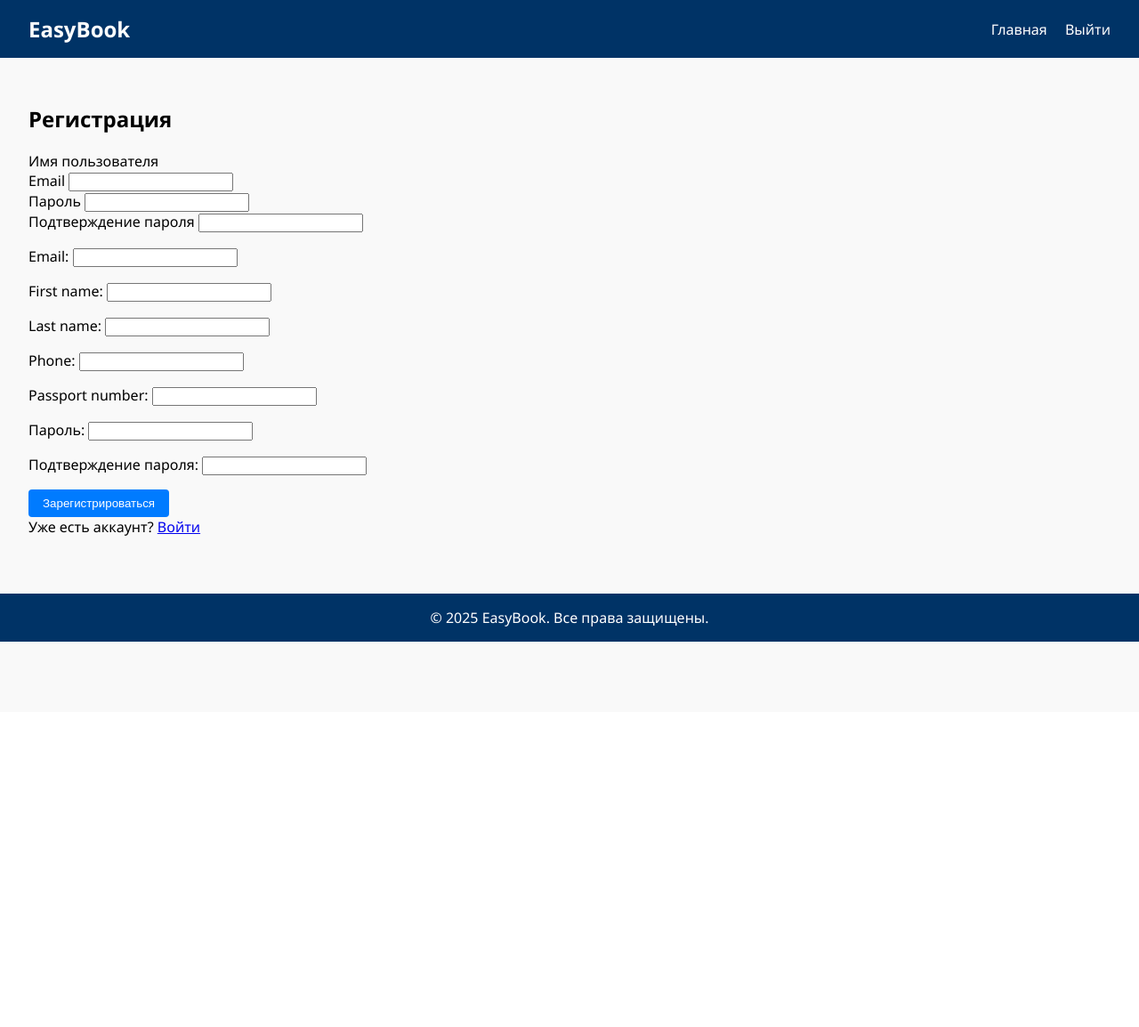
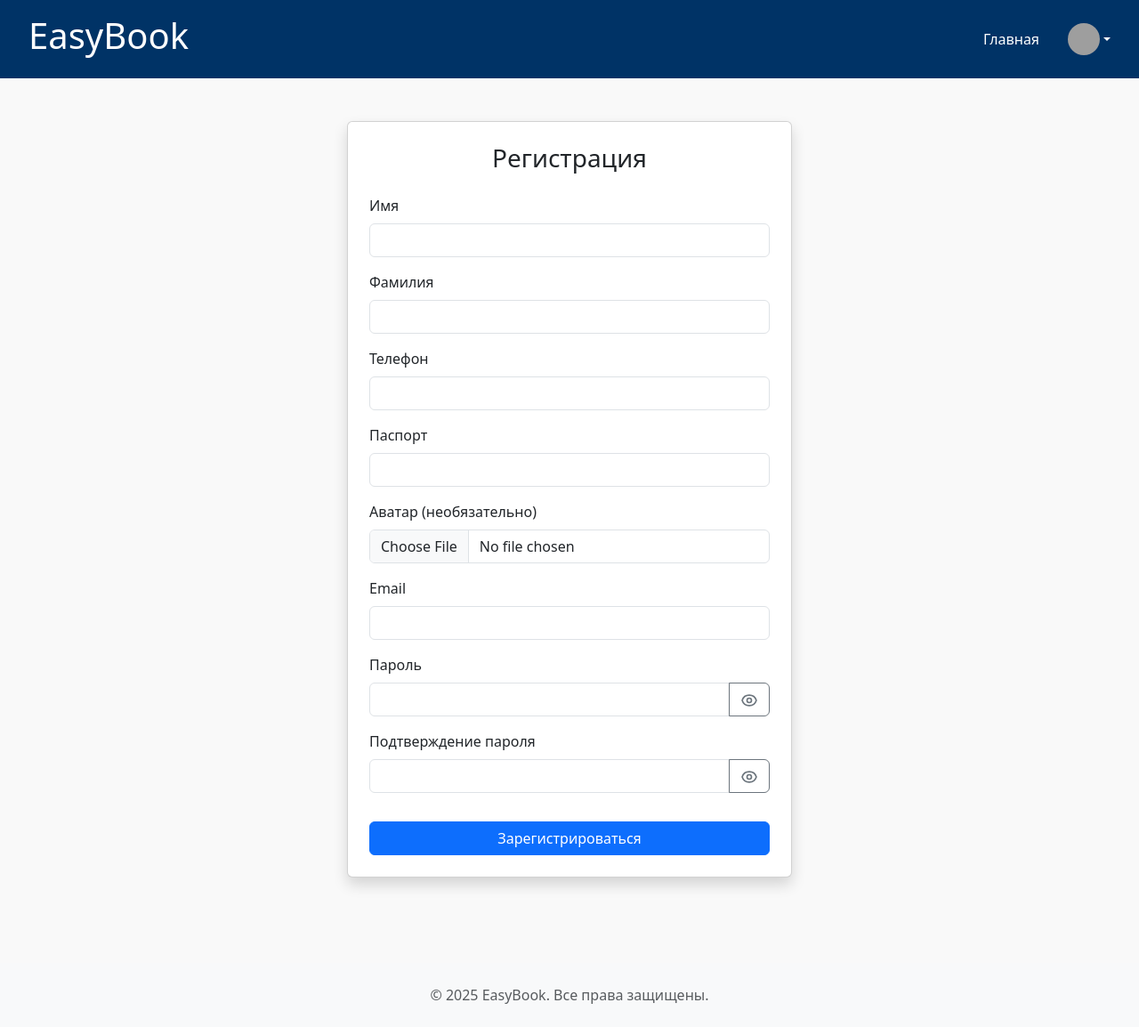
Before and after one commit to HinglishHacker/EasyBook, a Django app: template backend/user/templates/user/register.html in a window 1280 px wide. Shown: the whole page at 89% size. Before the commit the page ends 721 px from the top, so only its background shows below. Run offline with Django 5.2, Linux system fonts and the light colour scheme; the template is opened without the code that fills it: values that come from a table or form of the project are taken from there, others are empty; the visitor is signed in with stand-in values (Sample User, id 1); parts of the project's set-up code (start-up, migrations or seed data) failed here and were passed over; grey boxes are pictures that could not be loaded.

Commit message:
орпорп

```diff
--- a/backend/user/forms.py
+++ b/backend/user/forms.py
@@ -1,6 +1,6 @@
 from django import forms
-from django.contrib.auth.forms import ReadOnlyPasswordHashField
 from .models import Passenger
+import re
 
 class RegisterForm(forms.ModelForm):
     password1 = forms.CharField(label="Пароль", widget=forms.PasswordInput)
@@ -8,14 +8,24 @@ class RegisterForm(forms.ModelForm):
 
     class Meta:
         model = Passenger
-        fields = ['email', 'first_name', 'last_name', 'phone', 'passport_number']
+        fields = ['email', 'first_name', 'last_name', 'phone', 'passport_number', 'avatar']
 
     def clean_password2(self):
         password1 = self.cleaned_data.get("password1")
         password2 = self.cleaned_data.get("password2")
-        if password1 and password2 and password1 != password2:
+        if password1 and password1 != password2:
             raise forms.ValidationError("Пароли не совпадают")
         return password2
+
+    def clean_passport_number(self):
+        passport = self.cleaned_data.get("passport_number")
+        pattern = r"^\d{4}\s\d{6}$"
+        if not re.match(pattern, passport):
+            raise forms.ValidationError("Введите паспорт в формате: 1234 567890")
+        digits = passport.replace(" ", "")
+        if len(set(digits)) == 1:
+            raise forms.ValidationError("Недопустимый номер паспорта")
+        return passport
 
     def save(self, commit=True):
         user = super().save(commit=False)
@@ -23,3 +33,7 @@ class RegisterForm(forms.ModelForm):
         if commit:
             user.save()
         return user
+
+class LoginForm(forms.Form):
+    email = forms.EmailField(label="Email")
+    password = forms.CharField(label="Пароль", widget=forms.PasswordInput)
--- a/backend/user/models.py
+++ b/backend/user/models.py
@@ -23,7 +23,7 @@ class Passenger(AbstractBaseUser, PermissionsMixin):
     passport_number = models.CharField(max_length=50)
     phone = models.CharField(max_length=20)
     flight_date = models.DateTimeField(null=True, blank=True)
-
+    avatar = models.ImageField(upload_to='avatars/', default='avatars/default.png', blank=True)
     is_active = models.BooleanField(default=True)
     is_staff = models.BooleanField(default=False)
 
--- a/backend/user/templates/base.html
+++ b/backend/user/templates/base.html
@@ -1,17 +1,15 @@
+
 {% load static %}
 <!DOCTYPE html>
 <html lang="ru">
 <head>
     <meta charset="UTF-8">
     <title>{% block title %}EasyBook{% endblock %}</title>
-    <meta name="viewport" content="width=device-width, initial-scale=1">
+    <link href="https://cdn.jsdelivr.net/npm/bootstrap@5.3.3/dist/css/bootstrap.min.css" rel="stylesheet">
     <style>
         body {
-            font-family: 'Segoe UI', sans-serif;
-            margin: 0;
             background-color: #f9f9f9;
         }
-
         header {
             background-color: #003366;
             color: white;
@@ -20,65 +18,76 @@
             justify-content: space-between;
             align-items: center;
         }
-
-        header h1 {
-            margin: 0;
-            font-size: 1.5rem;
-        }
-
         nav a {
             color: white;
+            margin-left: 1rem;
             text-decoration: none;
-            margin-left: 1rem;
         }
-
-        main {
-            padding: 2rem;
+        nav a:hover {
+            text-decoration: underline;
         }
-
-        footer {
+        .avatar {
+            width: 36px;
+            height: 36px;
+            background-color: #007bff;
+            color: white;
+            border-radius: 50%;
+            display: inline-block;
             text-align: center;
-            padding: 1rem;
-            background-color: #003366;
-            color: white;
-            margin-top: 2rem;
-        }
-
-        .btn {
-            padding: 0.5rem 1rem;
-            background-color: #007bff;
-            border: none;
-            color: white;
-            border-radius: 4px;
-            text-decoration: none;
-            cursor: pointer;
-        }
-
-        .btn:hover {
-            background-color: #0056b3;
+            line-height: 36px;
+            font-weight: bold;
         }
     </style>
 </head>
 <body>
 <header>
     <h1>EasyBook</h1>
-        <nav>
+    <nav class="d-flex align-items-center">
         <a href="{% url 'base' %}">Главная</a>
+
         {% if user.is_authenticated %}
-                <a href="{% url 'logout' %}">Выйти</a>
+        <div class="dropdown ms-3">
+            <a class="dropdown-toggle text-white d-flex align-items-center" href="#" role="button" data-bs-toggle="dropdown">
+                {% if user.avatar %}
+                    <img src="{{ user.avatar.url }}" class="rounded-circle" style="width: 36px; height: 36px; object-fit: cover;">
                 {% else %}
-                <a href="{% url 'login' %}">Вход</a>
-                <a href="{% url 'register' %}">Регистрация</a>
+                    <span class="avatar">{{ user.first_name|slice:":1"|upper }}</span>
+                {% endif %}
+            </a>
+            <ul class="dropdown-menu dropdown-menu-end">
+                <li><a class="dropdown-item" href="#">Профиль</a></li>
+                <li>
+                    <form method="post" action="{% url 'logout' %}">
+                        {% csrf_token %}
+                        <button type="submit" class="dropdown-item">Выйти</button>
+                    </form>
+                </li>
+            </ul>
+        </div>
+        {% else %}
+            <a href="{% url 'login' %}" class="ms-3">Вход</a>
+            <a href="{% url 'register' %}" class="ms-2">Регистрация</a>
         {% endif %}
     </nav>
 </header>
 
-    <main>
+<main class="container py-5">
+    {% if messages %}
+      {% for message in messages %}
+        <div class="alert alert-{{ message.tags }} alert-dismissible fade show" role="alert">
+            {{ message }}
+            <button type="button" class="btn-close" data-bs-dismiss="alert"></button>
+        </div>
+      {% endfor %}
+    {% endif %}
+
     {% block content %}{% endblock %}
 </main>
 
-    <footer>
-        &copy; {{ now|default:"2025" }} EasyBook. Все права защищены.
+<footer class="text-center py-4 text-muted bg-light mt-5">
+    &copy; 2025 EasyBook. Все права защищены.
 </footer>
+
+<script src="https://cdn.jsdelivr.net/npm/bootstrap@5.3.3/dist/js/bootstrap.bundle.min.js"></script>
 </body>
 </html>
--- /dev/null
+++ b/backend/user/templates/user/logged_out.html
@@ -0,0 +1,6 @@
+{% extends 'base.html' %}
+{% block title %}Вы вышли{% endblock %}
+{% block content %}
+<h2>Вы вышли из аккаунта</h2>
+<p><a href="{% url 'login' %}">Войти снова</a></p>
+{% endblock %}
--- /dev/null
+++ b/backend/user/templates/user/logget_out.html
@@ -0,0 +1,6 @@
+{% extends 'base.html' %}
+{% block title %}Вы вышли{% endblock %}
+{% block content %}
+<h2>Вы вышли из аккаунта</h2>
+<p><a href="{% url 'login' %}">Войти снова</a></p>
+{% endblock %}
--- a/backend/user/templates/user/register.html
+++ b/backend/user/templates/user/register.html
@@ -1,43 +1,96 @@
+
 {% extends 'base.html' %}
+{% load form_tags %}
 {% block title %}Регистрация{% endblock %}
 
 {% block content %}
-<div class="container mt-5">
-    <div class="row justify-content-center">
-        <div class="col-md-6">
-            <h2 class="mb-4 text-center">Регистрация</h2>
-            <form method="post">
+<div class="container d-flex justify-content-center align-items-center" style="min-height: 90vh;">
+    <div class="card shadow p-4" style="width: 100%; max-width: 500px;">
+        <h3 class="text-center mb-4">Регистрация</h3>
+        <form method="post" enctype="multipart/form-data">
             {% csrf_token %}
             <div class="mb-3">
-                    <label for="id_username" class="form-label">Имя пользователя</label>
-                    {{ form.username }}
+                <label for="id_first_name" class="form-label">Имя</label>
+                {{ form.first_name|add_class:"form-control" }}
+                {{ form.first_name.errors }}
+            </div>
+            <div class="mb-3">
+                <label for="id_last_name" class="form-label">Фамилия</label>
+                {{ form.last_name|add_class:"form-control" }}
+                {{ form.last_name.errors }}
+            </div>
+            <div class="mb-3">
+                <label for="id_phone" class="form-label">Телефон</label>
+                {{ form.phone|add_class:"form-control" }}
+                {{ form.phone.errors }}
+            </div>
+            <div class="mb-3">
+                <label for="id_passport_number" class="form-label">Паспорт</label>
+                {{ form.passport_number|add_class:"form-control" }}
+                {{ form.passport_number.errors }}
+            </div>
+            <div class="mb-3">
+                <label for="id_avatar" class="form-label">Аватар (необязательно)</label>
+                {{ form.avatar|add_class:"form-control" }}
+                {{ form.avatar.errors }}
             </div>
             <div class="mb-3">
                 <label for="id_email" class="form-label">Email</label>
-                    {{ form.email }}
+                {{ form.email|add_class:"form-control" }}
+                {{ form.email.errors }}
             </div>
             <div class="mb-3">
                 <label for="id_password1" class="form-label">Пароль</label>
-                    {{ form.password1 }}
+                <div class="input-group">
+                    {{ form.password1|add_class:"form-control" }}
+                    <button type="button" class="btn btn-outline-secondary" id="togglePassword1">
+                        <svg xmlns="http://www.w3.org/2000/svg" width="20" height="20" fill="none" viewBox="0 0 24 24" stroke="currentColor">
+                            <path stroke-linecap="round" stroke-linejoin="round" stroke-width="2"
+                                  d="M15 12a3 3 0 11-6 0 3 3 0 016 0z"/>
+                            <path stroke-linecap="round" stroke-linejoin="round" stroke-width="2"
+                                  d="M2.458 12C3.732 7.943 7.523 5 12 5c4.478 0 8.268 2.943 9.542 7-1.274 4.057-5.064 7-9.542 7-4.477 0-8.268-2.943-9.542-7z"/>
+                        </svg>
+                    </button>
                 </div>
+                {{ form.password1.errors }}
+            </div>
+
             <div class="mb-3">
                 <label for="id_password2" class="form-label">Подтверждение пароля</label>
-                    {{ form.password2 }}
-                    {% if form.errors %}
-                    <div class="alert alert-danger">
-                        <strong>Пожалуйста, исправьте ошибки ниже.</strong>
+                <div class="input-group">
+                    {{ form.password2|add_class:"form-control" }}
+                    <button type="button" class="btn btn-outline-secondary" id="togglePassword2">
+                        <svg xmlns="http://www.w3.org/2000/svg" width="20" height="20" fill="none" viewBox="0 0 24 24" stroke="currentColor">
+                            <path stroke-linecap="round" stroke-linejoin="round" stroke-width="2"
+                                  d="M15 12a3 3 0 11-6 0 3 3 0 016 0z"/>
+                            <path stroke-linecap="round" stroke-linejoin="round" stroke-width="2"
+                                  d="M2.458 12C3.732 7.943 7.523 5 12 5c4.478 0 8.268 2.943 9.542 7-1.274 4.057-5.064 7-9.542 7-4.477 0-8.268-2.943-9.542-7z"/>
+                        </svg>
+                    </button>
                 </div>
-                {% endif %}
+                {{ form.password2.errors }}
             </div>
 
-                    {% csrf_token %}
-                    {{ form.as_p }}
             <button type="submit" class="btn btn-primary w-100 mt-3">Зарегистрироваться</button>
         </form>
-            <div class="mt-3 text-center">
-                Уже есть аккаунт? <a href="{% url 'login' %}">Войти</a>
     </div>
 </div>
-    </div>
-</div>
+
+<script>
+document.addEventListener("DOMContentLoaded", function () {
+    const togglePassword1 = document.getElementById("togglePassword1");
+    const password1 = document.getElementById("id_password1");
+    togglePassword1.addEventListener("click", () => {
+        const type = password1.getAttribute("type") === "password" ? "text" : "password";
+        password1.setAttribute("type", type);
+    });
+
+    const togglePassword2 = document.getElementById("togglePassword2");
+    const password2 = document.getElementById("id_password2");
+    togglePassword2.addEventListener("click", () => {
+        const type = password2.getAttribute("type") === "password" ? "text" : "password";
+        password2.setAttribute("type", type);
+    });
+});
+</script>
 {% endblock %}
--- /dev/null
+++ b/backend/user/templatetags/form_tags.py
@@ -0,0 +1,7 @@
+from django import template
+
+register = template.Library()
+
+@register.filter(name='add_class')
+def add_class(field, css_class):
+    return field.as_widget(attrs={"class": css_class})
--- a/backend/user/urls.py
+++ b/backend/user/urls.py
@@ -1,13 +1,11 @@
 from django.urls import path
 from rest_framework.routers import DefaultRouter
 from . import views
-from views import login_view
-# router = DefaultRouter()
-# router.register(r'passengers', views.PassengerViewSet)
+from .views import login_view, register_view, logout_then_login
 
-# urlpatterns = router.urls +
 urlpatterns = [
-    path('register/', views.register_view, name='register'),
+    path('register/', register_view, name='register'),
+    path('logout/', logout_then_login, name='logout'),
+    path('login/', views.login_view, name='login'),
     path('', views.home_view, name='base'),
-    path('login/', login_view.as_view(template_name='login.html'), name='login'),
 ]
```
Also changed, not shown: backend/user/views.py (+80 -28 lines), backend/user/migrations/0002_passenger_avatar.py (added). Lines whose indentation alone changed are shown as unchanged.
